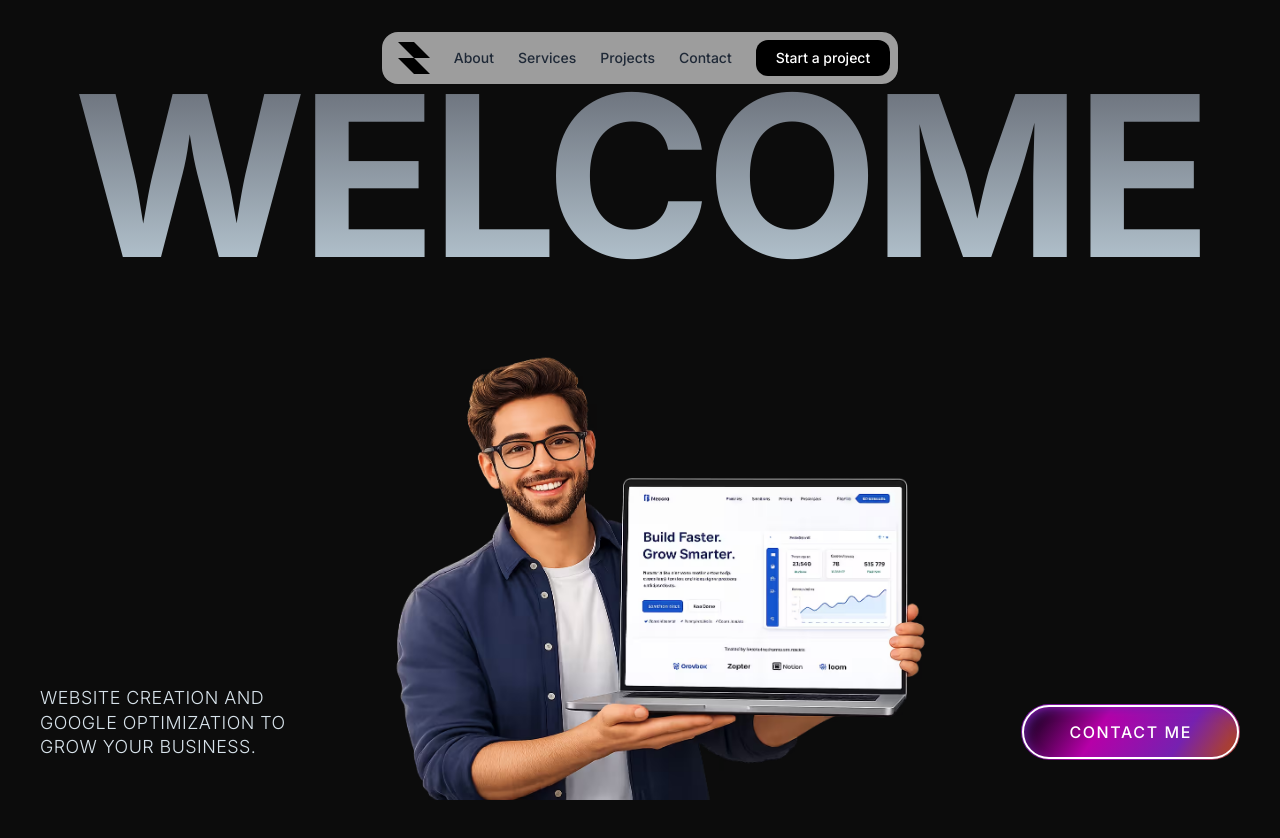
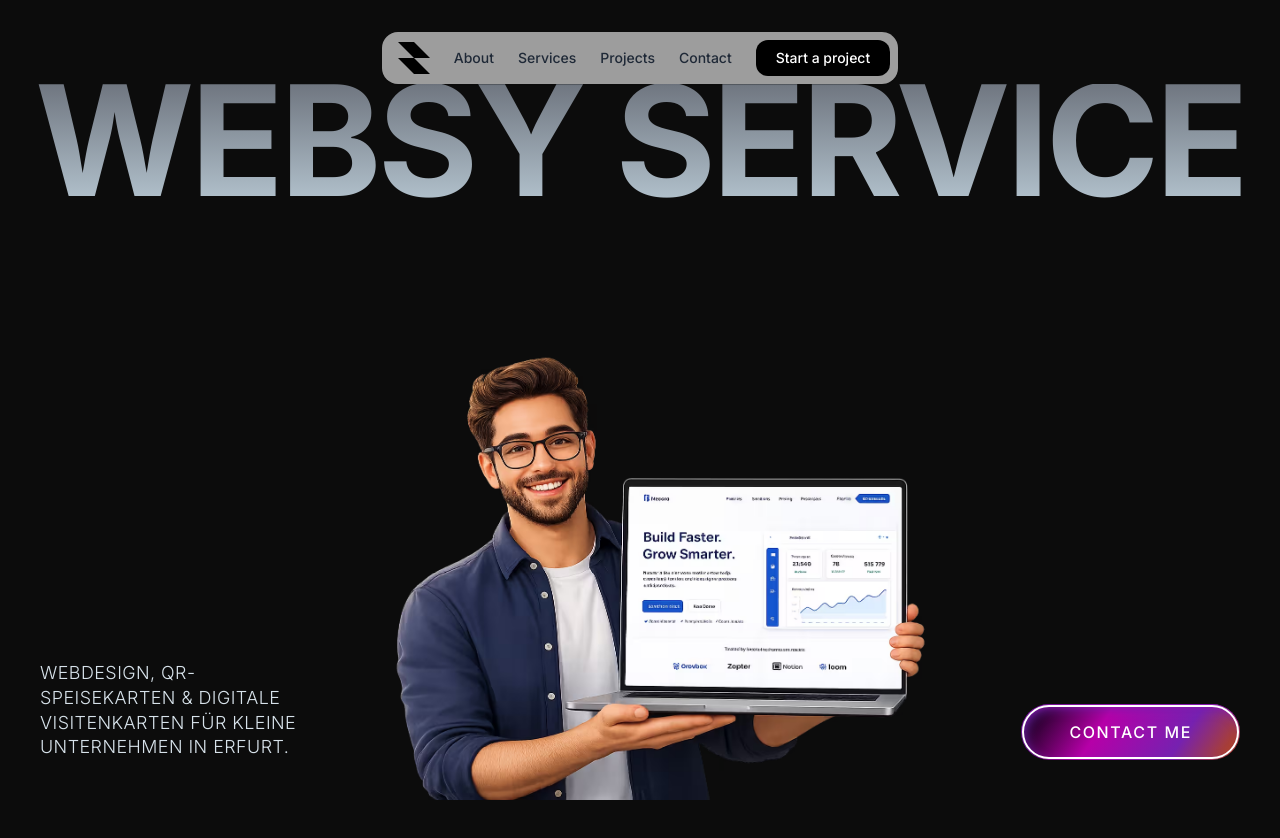
Before and after one commit to Moatez-km/websy-startup, a React (Vite) app: page / in a window 1280 px wide. Shown: the top 838 px of the page. Built offline with nearby package versions, Linux system fonts and the light colour scheme.

Commit message:
modify SEO configuration

```diff
--- a/index.html
+++ b/index.html
@@ -48,6 +48,7 @@
   "url": "https://www.websy-service.de/",
   "telephone": "+4917654452376",
   "email": "info@websy-service.de",
+  "areaServed": ["Erfurt", "Thüringen", "Deutschland"],
   "address": {
     "@type": "PostalAddress",
     "streetAddress": "Juri-Gargarin-Ring 22",
@@ -55,6 +56,15 @@
     "addressRegion": "Thüringen",
     "postalCode": "99084",
     "addressCountry": "DE"
+  },
+  "hasOfferCatalog": {
+    "@type": "OfferCatalog",
+    "name": "Websy Service Leistungen",
+    "itemListElement": [
+      { "@type": "Offer", "itemOffered": { "@type": "Service", "name": "Webdesign" } },
+      { "@type": "Offer", "itemOffered": { "@type": "Service", "name": "QR-Speisekarte" } },
+      { "@type": "Offer", "itemOffered": { "@type": "Service", "name": "Digitale Visitenkarte" } }
+    ]
   },
   "openingHoursSpecification": [
     { "@type": "OpeningHoursSpecification", "dayOfWeek": ["Monday","Tuesday","Wednesday","Thursday"], "opens": "09:00", "closes": "21:00" },
--- a/src/components/HeroSection.tsx
+++ b/src/components/HeroSection.tsx
@@ -170,8 +170,8 @@ export const HeroSection: React.FC<HeroSectionProps> = ({ onScrollToSection }) =
       {/* Hero Heading */}
       <div className="w-full overflow-hidden flex items-center justify-center z-0 px-6">
         <FadeIn delay={0.15} y={40} className="w-full text-center mt-6 sm:mt-4 md:-mt-5">
-          <h1 className="hero-heading font-black uppercase tracking-tight leading-none whitespace-nowrap w-full text-[14vw] sm:text-[15vw] md:text-[16vw] lg:text-[17.5vw] select-none">
-            Welcome
+          <h1 className="hero-heading font-black uppercase tracking-tight leading-none whitespace-nowrap w-full text-[14vw] sm:text-[12vw] md:text-[10vw] lg:text-[12vw] select-none">
+            Websy Service
           </h1>
         </FadeIn>
       </div>
@@ -186,7 +186,7 @@ export const HeroSection: React.FC<HeroSectionProps> = ({ onScrollToSection }) =
             style={{ fontSize: 'clamp(0.75rem, 1.4vw, 1.5rem)' }}
             className="text-[#D7E2EA] font-light uppercase tracking-wide leading-snug max-w-[160px] sm:max-w-[220px] md:max-w-[260px] select-none"
           >
-            Website creation and Google optimization to grow your business.
+            Webdesign, QR-Speisekarten & digitale Visitenkarten für kleine Unternehmen in Erfurt.
           </p>
         </FadeIn>
 
```
Lines whose indentation alone changed are shown as unchanged.
